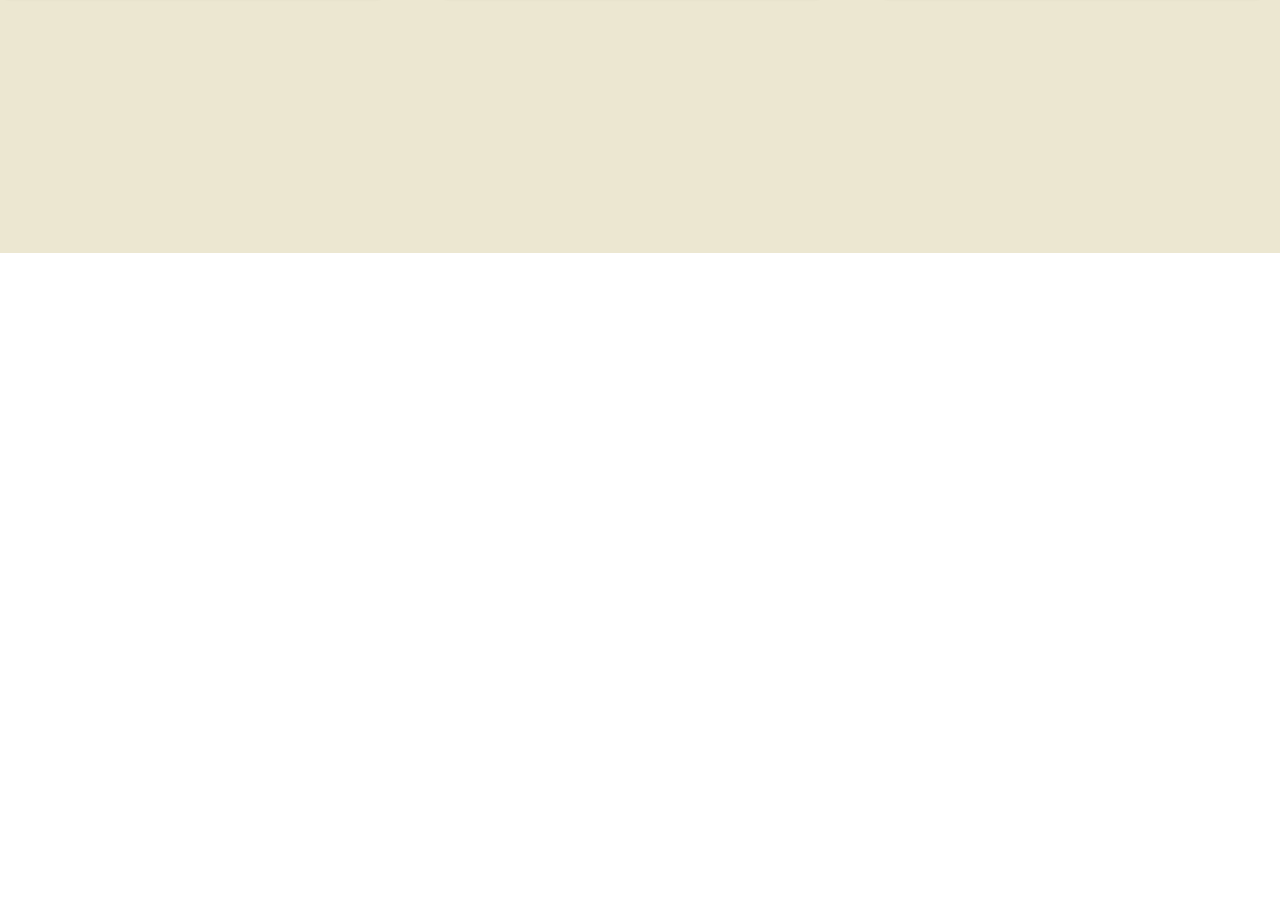
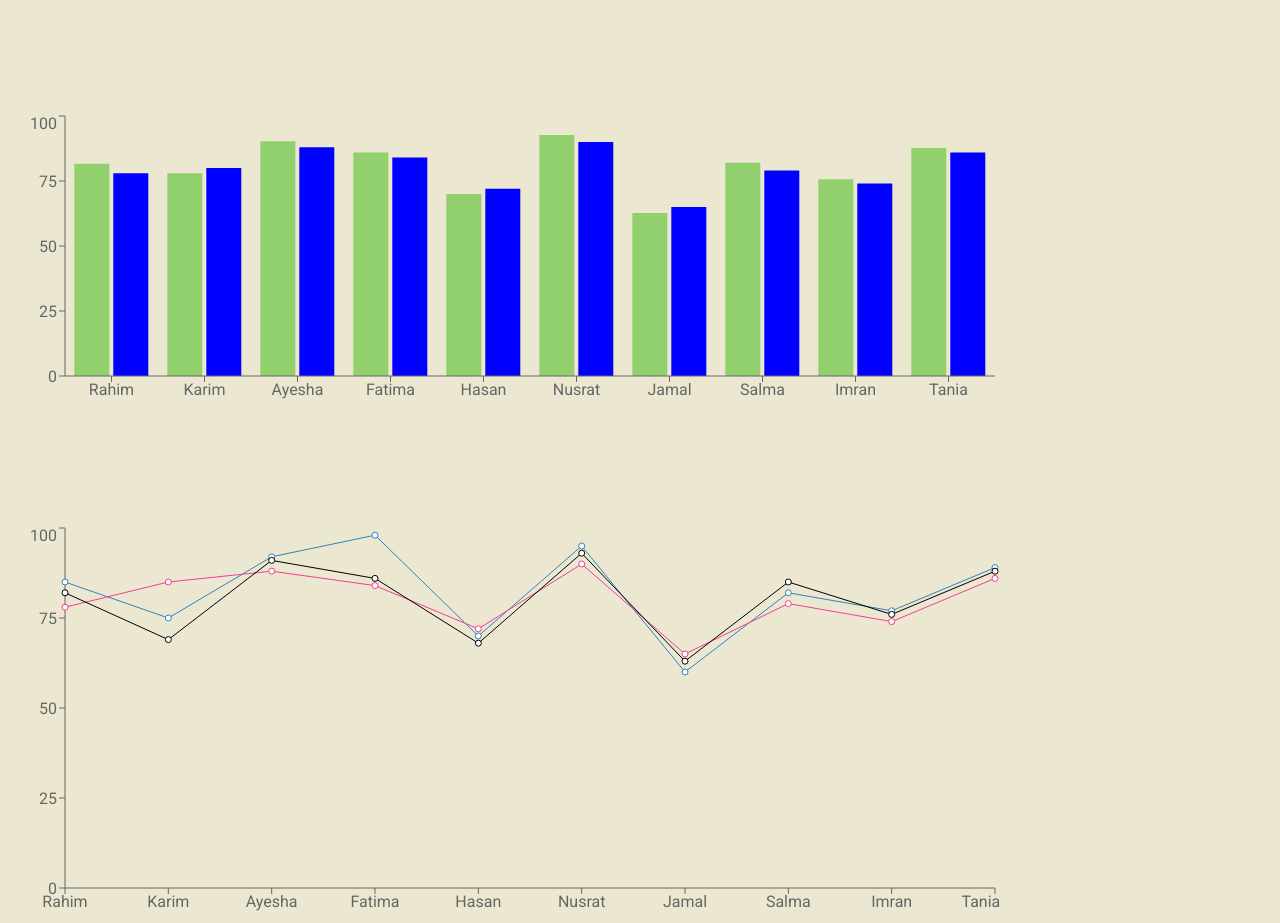
Before and after one commit to sabbirRashed/first-react-project-with-tailwindcss, a React (Vite) app: page / in a window 1280 px wide. Shown: the part 547-1470 px from the top of the page. Before the commit the page ends 800 px from the top, so only its background shows below. Built offline with nearby package versions, Linux system fonts and the light colour scheme.

Commit message:
added barChart and line chart with tooltip

```diff
--- a/package.json
+++ b/package.json
@@ -11,9 +11,11 @@
   },
   "dependencies": {
     "@tailwindcss/vite": "^4.2.2",
+    "axios": "^1.14.0",
     "lucide-react": "^0.577.0",
     "react": "^19.2.4",
     "react-dom": "^19.2.4",
+    "recharts": "^3.8.1",
     "tailwindcss": "^4.2.2"
   },
   "devDependencies": {
--- /dev/null
+++ b/public/marksData.json
@@ -0,0 +1,92 @@
+[
+    {
+        "id": 1,
+        "name": "Rahim",
+        "marks": {
+            "math": 85,
+            "chemistry": 78,
+            "physics": 82
+        }
+    },
+    {
+        "id": 2,
+        "name": "Karim",
+        "marks": {
+            "math": 75,
+            "chemistry": 80,
+            "physics": 79
+        }
+    },
+    {
+        "id": 3,
+        "name": "Ayesha",
+        "marks": {
+            "math": 92,
+            "chemistry": 88,
+            "physics": 91
+        }
+    },
+    {
+        "id": 4,
+        "name": "Fatima",
+        "marks": {
+            "math": 88,
+            "chemistry": 84,
+            "physics": 86
+        }
+    },
+    {
+        "id": 5,
+        "name": "Hasan",
+        "marks": {
+            "math": 70,
+            "chemistry": 72,
+            "physics": 68
+        }
+    },
+    {
+        "id": 6,
+        "name": "Nusrat",
+        "marks": {
+            "math": 95,
+            "chemistry": 90,
+            "physics": 93
+        }
+    },
+    {
+        "id": 7,
+        "name": "Jamal",
+        "marks": {
+            "math": 60,
+            "chemistry": 65,
+            "physics": 63
+        }
+    },
+    {
+        "id": 8,
+        "name": "Salma",
+        "marks": {
+            "math": 82,
+            "chemistry": 79,
+            "physics": 85
+        }
+    },
+    {
+        "id": 9,
+        "name": "Imran",
+        "marks": {
+            "math": 77,
+            "chemistry": 74,
+            "physics": 76
+        }
+    },
+    {
+        "id": 10,
+        "name": "Tania",
+        "marks": {
+            "math": 89,
+            "chemistry": 86,
+            "physics": 88
+        }
+    }
+]
--- a/src/App.css
+++ b/src/App.css
@@ -9,4 +9,5 @@ body {
   font-style: normal;
   background-color: #ECE7D1;
   min-height: 100vh;
+
 }
--- a/src/App.jsx
+++ b/src/App.jsx
@@ -3,22 +3,34 @@ import './App.css';
 import DaisyNav from './Components/Daisy-Nav/Daisy-Nav';
 import NavBar from './Components/NavBar/NavBar';
 import PricingOptions from './Components/PricingOptions/PricingOptions';
+import ResultChart from './Components/Result-Chart/ResultChart';
+import axios from 'axios';
+import MarksChart from './Components/MarksChart/MarksChart';
 
 
-const pricingPromise = fetch('pricingData.json')
-  .then(res => res.json())
+const pricingPromise = fetch('/pricingData.json')
+  .then(res => res.json());
+const marksPromise = axios.get('/marksData.json');
 
 
 function App() {
 
   return (
-    <>
+    <div>
       {/* <DaisyNav></DaisyNav> */}
       <NavBar></NavBar>
-      <Suspense fallback={<span className="loading loading-dots loading-xl"></span>}>
-        <PricingOptions pricingPromise={pricingPromise}></PricingOptions>
-      </Suspense>
-    </>
+      <div className='max-w-335 mx-auto'>
+        <Suspense fallback={<span className="loading loading-dots loading-xl"></span>}>
+          <PricingOptions pricingPromise={pricingPromise}></PricingOptions>
+        </Suspense>
+
+        <Suspense fallback={<span className="loading loading-dots loading-xl"></span>}>
+          <MarksChart marksPromise={marksPromise}></MarksChart>
+        </Suspense>
+
+        <ResultChart></ResultChart>
+      </div>
+    </div>
   )
 }
 
--- a/src/Components/DaisyPricingCards/DaisyPricingCard.jsx
+++ b/src/Components/DaisyPricingCards/DaisyPricingCard.jsx
@@ -2,7 +2,6 @@ import React from 'react';
 
 const DaisyPricingCard = ({ pricing }) => {
 
-    console.log(pricing)
     const { name, price, month, features, popular } = pricing;
     return (
         <div className="card w-96 bg-base-100 shadow-sm">
--- /dev/null
+++ b/src/Components/MarksChart/MarksChart.jsx
@@ -0,0 +1,38 @@
+import React, { use } from 'react';
+import { Bar, BarChart, Tooltip, XAxis, YAxis } from 'recharts';
+
+const MarksChart = ({marksPromise}) => {
+
+    const marksDataRes = use(marksPromise);
+    const marksData = marksDataRes.data;
+
+
+    // data processing------------
+    const marksChartsData = marksData.map(studentData => {
+        const student = {
+            id : studentData.id,
+            name: studentData.name,
+            physics: studentData.marks.physics,
+            chemistry: studentData.marks.chemistry,
+            mathematics: studentData.marks.math,
+        }
+
+        const average = (student.physics + student.chemistry + student.mathematics) / 3;
+        student.avg = average;
+        return student;
+    })
+    console.log(marksChartsData);
+    return (
+        <div className='mt-28'>
+            <BarChart width={1000} height={300} data={marksChartsData}>
+            <Tooltip></Tooltip>
+            <XAxis dataKey={"name"}></XAxis>
+            <YAxis></YAxis>
+            <Bar dataKey={"avg"} fill='#91D06C'></Bar>
+            <Bar dataKey={"chemistry"} fill='blue'></Bar>
+            </BarChart>
+        </div>
+    );
+};
+
+export default MarksChart;
--- a/src/Components/NavBar/NavBar.jsx
+++ b/src/Components/NavBar/NavBar.jsx
@@ -6,6 +6,7 @@ import { Menu, X } from 'lucide-react';
 
 const NavBar = () => {
     const [open, setOpen] = useState(false);
+
     const navigationData = [
         {
             name: 'Home',
--- /dev/null
+++ b/src/Components/Result-Chart/ResultChart.jsx
@@ -0,0 +1,32 @@
+import React from 'react';
+import { Line, LineChart, Tooltip, XAxis, YAxis } from 'recharts';
+
+const ResultChart = () => {
+
+    const studentsResult = [
+        { "id": 1, "name": "Rahim", "math": 85, "chemistry": 78, "physics": 82 },
+        { "id": 2, "name": "Karim", "math": 75, "chemistry": 85, "physics": 69 },
+        { "id": 3, "name": "Ayesha", "math": 92, "chemistry": 88, "physics": 91 },
+        { "id": 4, "name": "Fatima", "math": 98, "chemistry": 84, "physics": 86 },
+        { "id": 5, "name": "Hasan", "math": 70, "chemistry": 72, "physics": 68 },
+        { "id": 6, "name": "Nusrat", "math": 95, "chemistry": 90, "physics": 93 },
+        { "id": 7, "name": "Jamal", "math": 60, "chemistry": 65, "physics": 63 },
+        { "id": 8, "name": "Salma", "math": 82, "chemistry": 79, "physics": 85 },
+        { "id": 9, "name": "Imran", "math": 77, "chemistry": 74, "physics": 76 },
+        { "id": 10, "name": "Tania", "math": 89, "chemistry": 86, "physics": 88 }
+    ]
+    return (
+        <div>
+            <LineChart className='mt-28' width={1000} height={400} data={studentsResult}>
+            <Tooltip></Tooltip>
+            <XAxis dataKey={"name"}></XAxis>
+            <YAxis></YAxis>
+            <Line dataKey={"math"}></Line>
+            <Line dataKey={"chemistry"} stroke='#F13E93'></Line>
+            <Line dataKey={"physics"} stroke='#000000'></Line>
+            </LineChart>
+        </div>
+    );
+};
+
+export default ResultChart;
```
Also changed, not shown: 1 other file (tests, documents, lock files or other folders). Lines whose indentation alone changed are shown as unchanged.
